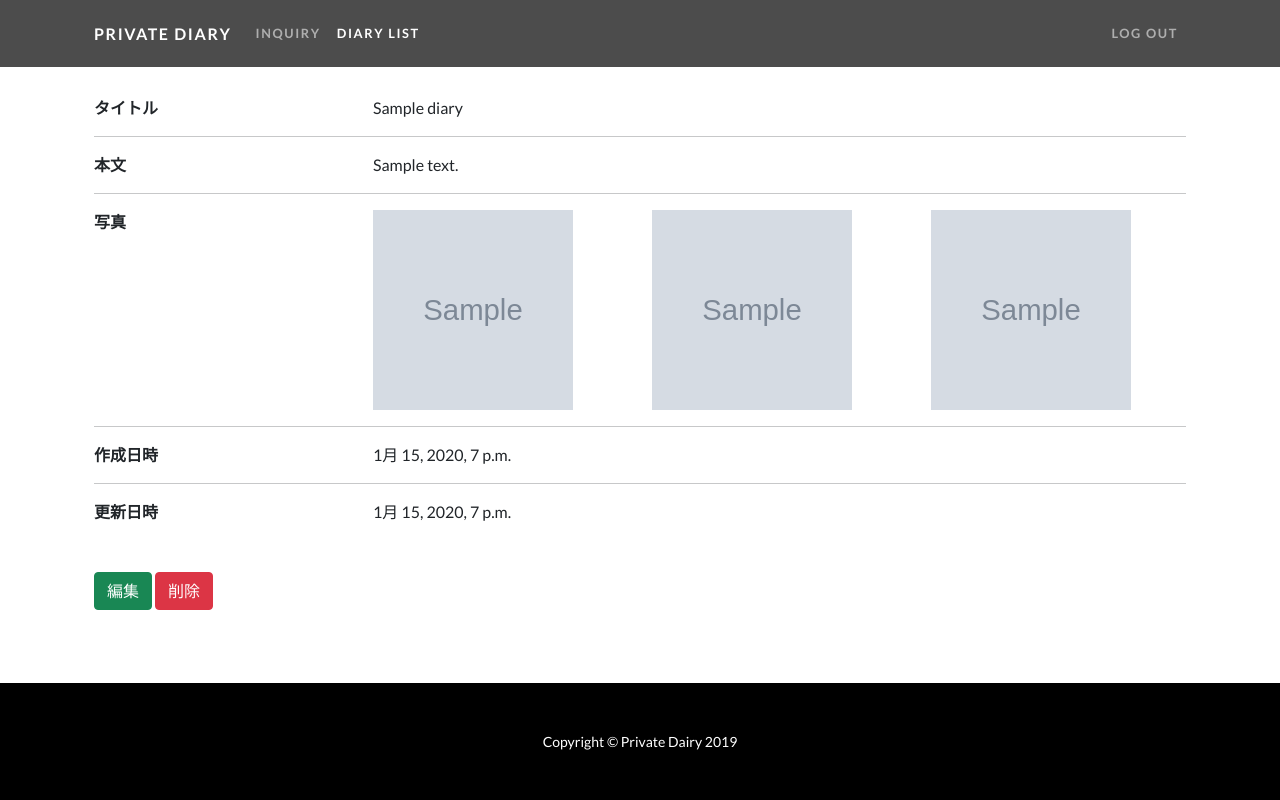
After one commit to ReO-kuu/private_diary, a Django app: page /diary-detail/1 in a window 1280 px wide. The commit adds this page. Run offline with Django 3.2, Linux system fonts and the light colour scheme; a user stored in the database is signed in; tables that the repository leaves empty hold one stand-in row (values such as "Sample post"); grey boxes marked "Sample" are stand-in pictures; some libraries are stand-ins or nearby versions.

Commit message:
P286まで完成

```diff
--- a/diary/templates/base.html
+++ b/diary/templates/base.html
@@ -42,7 +42,7 @@
                 </li>
                 {% if user.is_authenticated %}
                 <li class="nav-item">
-                   <a class = "nav-link {% block active_diary_list %}{% endblock %}" href="{% url 'diary:diary_list %"DIARY LIST</a>
+                   <a class = "nav-link {% block active_diary_list %}{% endblock %}" href="{% url 'diary:diary_list' %}">DIARY LIST</a>
                 </li>
                 {% endif %}
               </ul>
--- /dev/null
+++ b/diary/templates/diary_detail.html
@@ -0,0 +1,81 @@
+{% extends 'base.html' %}
+{% load static %}
+
+{% block title %}日記詳細 | Private Diary{% endblock %}
+
+{% block active_diary_list %}active{% endblock %}
+
+
+{% block contents %}
+<div class="container">
+    <div class="my-div-style w-100">
+        <div class="row">
+            <div class="col-3">
+                <strong>タイトル</strong>
+            </div>
+            <div class="col-9">
+                {{ object.title }}
+            </div>
+        </div>
+
+        <hr>
+
+        <div class="row">
+            <div class="col-3">
+                <strong>本文</strong>
+            </div>
+            <div class="col-9">
+                {{ object.content|linebreaksbr }}
+            </div>
+        </div>
+
+        <hr>
+
+        <div class="row">
+            <div class="col-3">
+                <strong>写真</strong>
+            </div>
+            <div class="col-3">
+                {% if object.photo1 %}
+                    <img src="{{ object.photo1.url }}" width="200" height="200"/>
+                {% endif %}
+            </div>
+            <div class="col-3">
+                {% if object.photo2 %}
+                    <img src="{{ object.photo2.url }}" width="200" height="200"/>
+                {% endif %}
+            </div>
+            <div class="col-3">
+                {% if object.photo3 %}
+                    <img src="{{ object.photo3.url }}" width="200" height="200"/>
+                {% endif %}
+            </div>
+        </div>
+
+        <hr>
+
+        <div class="row">
+            <div class="col-3">
+                <strong>作成日時</strong>
+            </div>
+            <div class="col-9">
+                {{ object.created_at }}
+            </div>
+        </div>
+
+        <hr>
+
+        <div class="row">
+            <div class="col-3">
+                <strong>更新日時</strong>
+            </div>
+            <div class="col-9">
+                {{ object.updated_at }}
+            </div>
+        </div>
+
+        <a class="btn btn-success mt-5 mb-3" href="#">編集</a>
+        <a class="btn btn-danger mt-5 ml-2 mb-3" href="#">削除</a>
+    </div>
+</div>
+{% endblock %}
--- a/diary/templates/diary_list.html
+++ b/diary/templates/diary_list.html
@@ -15,11 +15,11 @@
         <div class="my-div-style w-100">
             <div class="col-lg-8 col-md-10 mx-auto">
                 <div class="clearfix">
-                    <a class="btn btn-primary float-right" href="#">新規作成</a>
+                    <a class="btn btn-primary float-right" href="{% url 'diary:diary_create' %}">新規作成</a>
                 </div>
                 {% for diary in diary_list %}
                     <div class="post-preview">
-                        <a href="#">
+                        <a href="{% url 'diary:diary_detail' diary.pk %}">
                           <h2 class="post-title">
                             {{ diary.title }}
                           </h2>
--- a/diary/urls.py
+++ b/diary/urls.py
@@ -7,4 +7,6 @@ urlpatterns = [
     path('',views.IndexView.as_view(),name="index"),
     path('inquiry/',views.InquiryView.as_view(),name="inquiry"),
     path('diary-list/',views.DiaryListView.as_view(),name="diary_list"),
+    path('diary-detail/<int:pk>',views.DiaryDetailView.as_view(),name="diary_detail"),
+    path('diary-create/',views.DiaryCreateView.as_view(), name="diary_create"),
 ]
--- a/diary/views.py
+++ b/diary/views.py
@@ -2,7 +2,7 @@ import logging
 from django.urls import reverse_lazy
 from django.views import generic
 from django.contrib.auth.mixins import LoginRequiredMixin
-from .forms import InquiryForm
+from .forms import InquiryForm, DiaryCreateForm
 from .models import  Diary
 from django.contrib import messages
 
@@ -27,7 +27,29 @@ class InquiryView(generic.FormView):
 class DiaryListView(LoginRequiredMixin, generic.ListView):
     model = Diary
     template_name = 'diary_list.html'
+    paginate_by = 2
 
     def get_queryset(self):
         diaries = Diary.objects.filter(user=self.request.user).order_by('-created_at')
         return diaries
+
+class DiaryDetailView(LoginRequiredMixin, generic.DetailView):
+    model = Diary
+    template_name = 'diary_detail.html'
+
+class DiaryCreateView(LoginRequiredMixin, generic.CreateView):
+    model = Diary
+    template_name = 'diary_create.html'
+    form_class = DiaryCreateForm
+    success_url = reverse_lazy('diary:diary_list')
+
+    def form_valid(self, form):
+        diary = form.save(commit=False)
+        diary.user = self.request.user
+        diary.save()
+        messages.success(self.request,'日記を作成しました。')
+        return super().form_valid(form)
+
+    def form_invalid(self, form):
+        messages.error(self.request,'日記の作成に失敗しました。')
+        return  super().form_invalid(form)
```
Also changed, not shown: diary/forms.py (+11 -0 lines), diary/templates/diary_create.html (added, +22 -0 lines), diary/templates/diary_delete.html (added, +21 -0 lines), diary/templates/diary_update.html (added, +23 -0 lines).
